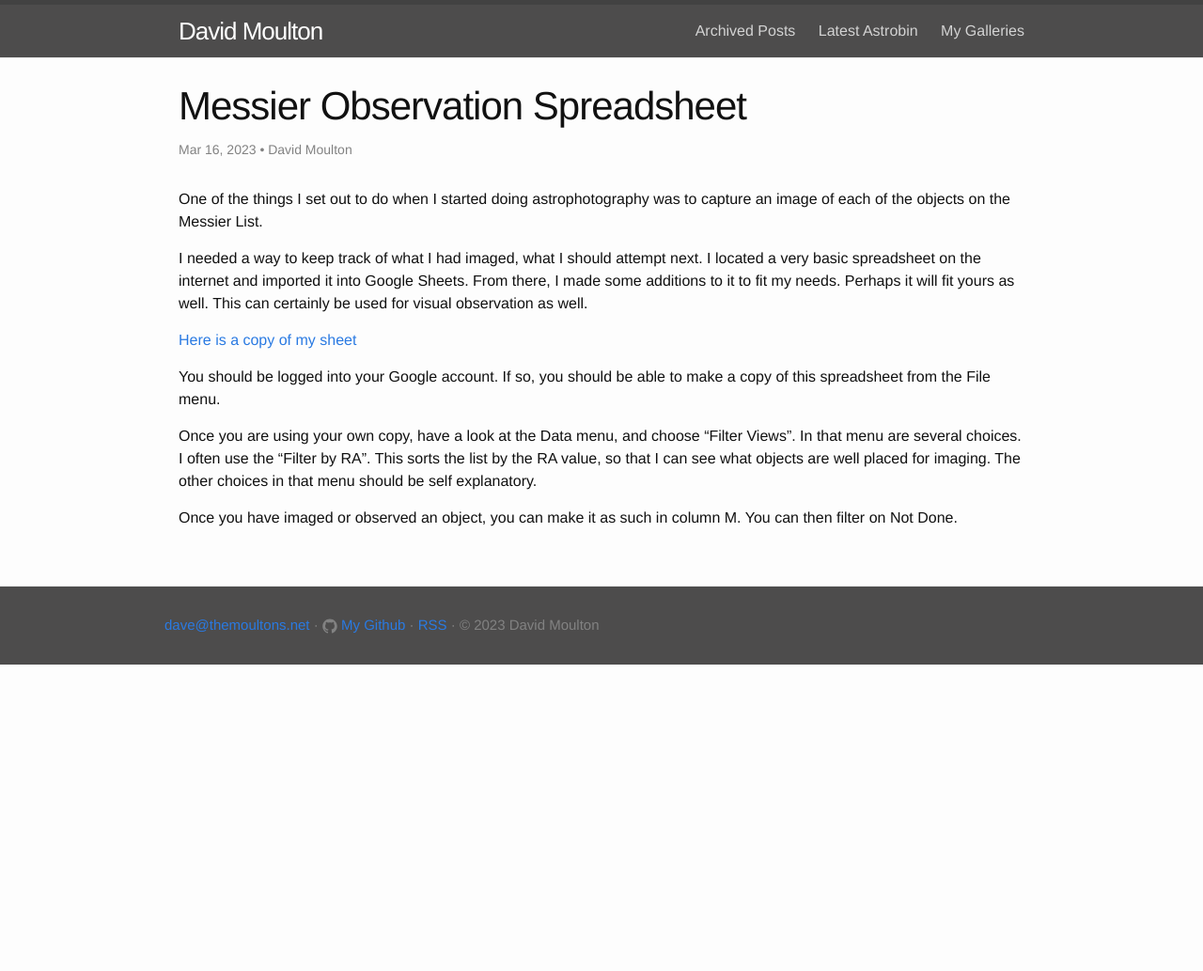
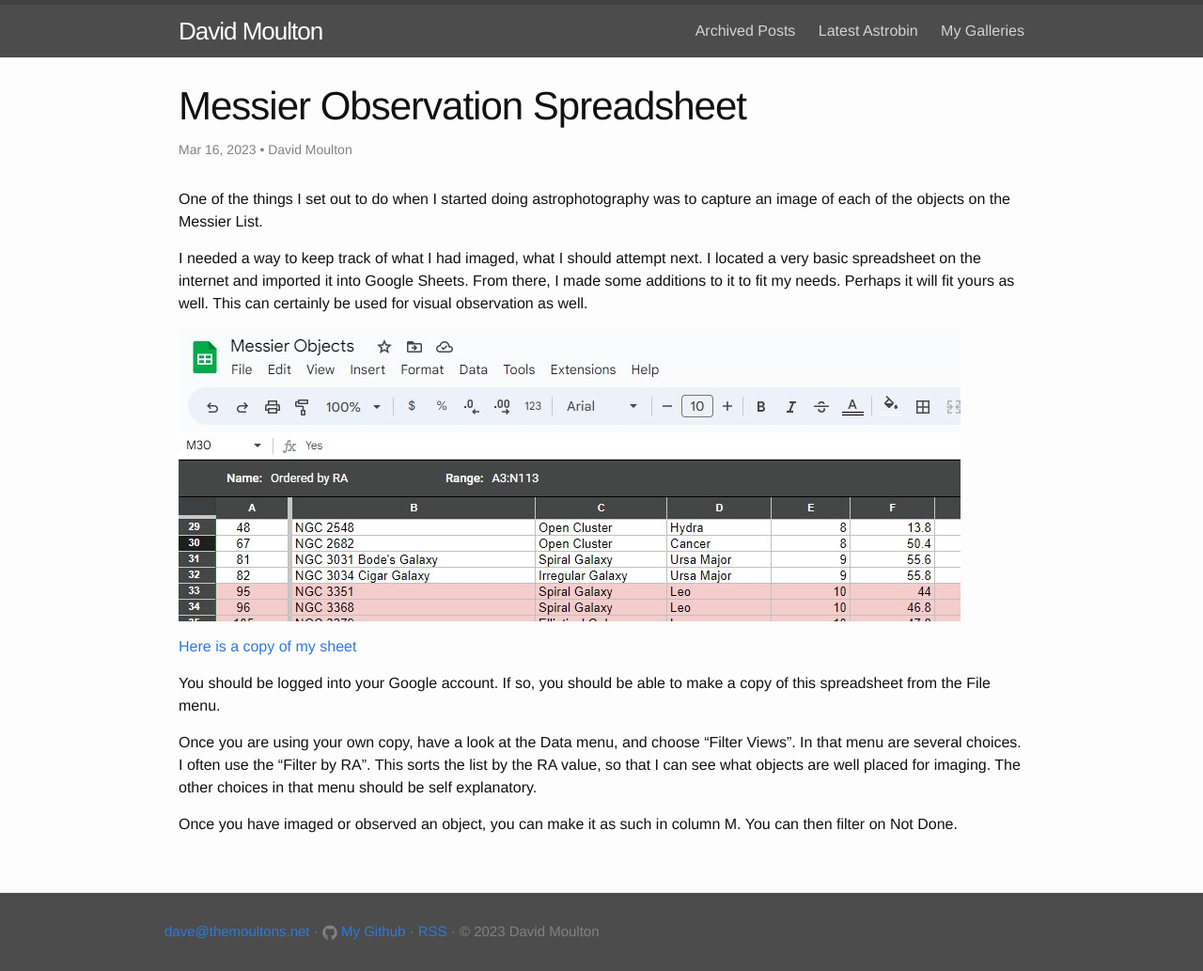
Before and after one commit to dmoulton/dmoulton.github.io, a Jekyll site: the page built from _posts/2023-03-16-messier-observation-spreadsheet.md, in a window 1280 px wide. Shown: the whole page at 94% size. Built offline with Jekyll 4.4.1, drawn with Linux system fonts in a browser that asks for light colours; before the commit the page ends 900 px from its top, so only the background shows below that.

Commit message:
Added an image to the messier sheet post

```diff
--- a/_posts/2023-03-16-messier-observation-spreadsheet.md
+++ b/_posts/2023-03-16-messier-observation-spreadsheet.md
@@ -9,6 +9,8 @@ One of the things I set out to do when I started doing astrophotography was to c
 
 I needed a way to keep track of what I had imaged, what I should attempt next. I located a very basic spreadsheet on the internet and imported it into Google Sheets. From there, I made some additions to it to fit my needs.  Perhaps it will fit yours as well. This can certainly be used for visual observation as well.
 
+![Messier Spreadsheet](/assets/messier-sheet.jpg)
+
 [Here is a copy of my sheet](https://docs.google.com/spreadsheets/d/1mNEUwc-yqQ6Nd1bJmGxTwlVTtT-rQZiVSMXEUImtP-s/edit#gid=1983653817)
 
 You should be logged into your Google account. If so, you should be able to make a copy of this spreadsheet from the File menu.
```
Also changed, not shown: assets/messier-sheet.jpg (added).
